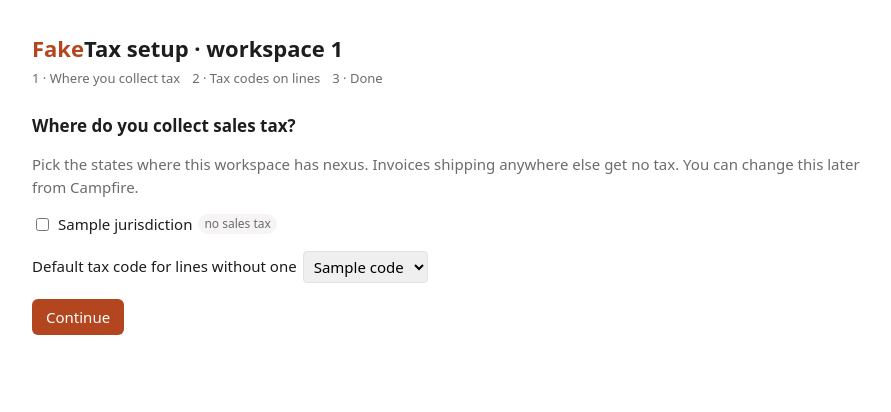
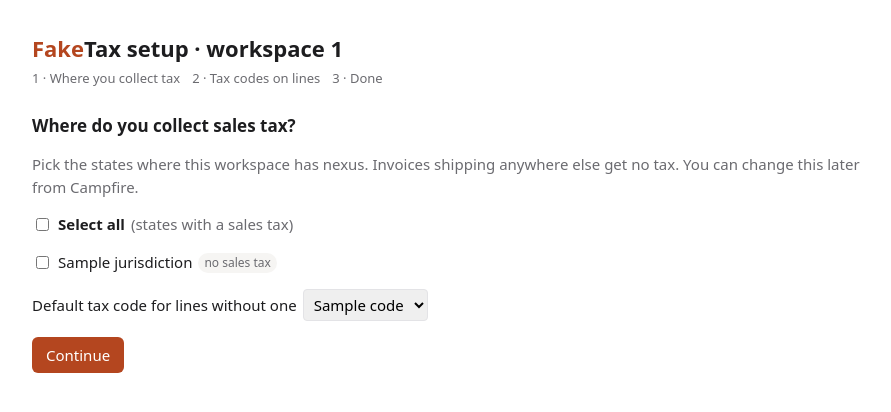
Before and after one commit to Campfire-eng/campfire_faketax_app, a Python web app: template templates/setup_nexus.html in a window 1280 px wide. Shown: the part 42-454 px from the top of the page, without its empty margins (194-1085 px from the left). Run offline with Jinja, Linux system fonts and the light colour scheme; the template is opened without the code that fills it: most values are stand-ins (such as "Sample title", 1, 10 or a date in 2020).

Commit message:
feat: select all on the nexus step

```diff
--- a/templates/setup_nexus.html
+++ b/templates/setup_nexus.html
@@ -7,9 +7,10 @@
 <p class="muted">Pick the states where this workspace has nexus. Invoices shipping anywhere else get no tax. You can change this later from Campfire.</p>
 {% if error %}<p class="error">{{ error }}</p>{% endif %}
 <form method="post">
+  <p><label><input type="checkbox" id="select-all"> <strong>Select all</strong> <span class="muted">(states with a sales tax)</span></label></p>
   <div class="grid">
     {% for j in jurisdictions %}
-      <label><input type="checkbox" name="nexus" value="{{ j.code }}" {% if j.code in nexus %}checked{% endif %}>
+      <label><input type="checkbox" name="nexus" value="{{ j.code }}" data-taxed="{{ 1 if j.has_sales_tax else 0 }}" {% if j.code in nexus %}checked{% endif %}>
         {{ j.name }} <span class="tag">{% if j.has_sales_tax %}{{ "%.2f"|format(j.combined_rate) }}%{% else %}no sales tax{% endif %}</span></label>
     {% endfor %}
   </div>
@@ -19,4 +20,15 @@
     </select></label></p>
   <div class="actions"><button type="submit">Continue</button></div>
 </form>
+<script>
+(function () {
+  const all = document.getElementById("select-all");
+  const boxes = Array.from(document.querySelectorAll('input[name="nexus"]'));
+  const taxed = boxes.filter((box) => box.dataset.taxed === "1");
+  function sync() { all.checked = taxed.length > 0 && taxed.every((box) => box.checked); }
+  all.addEventListener("change", () => { taxed.forEach((box) => { box.checked = all.checked; }); });
+  boxes.forEach((box) => box.addEventListener("change", sync));
+  sync();
+})();
+</script>
 {% endblock %}
```
